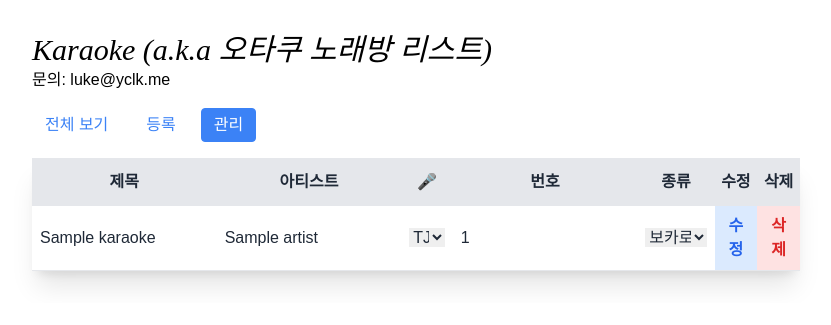
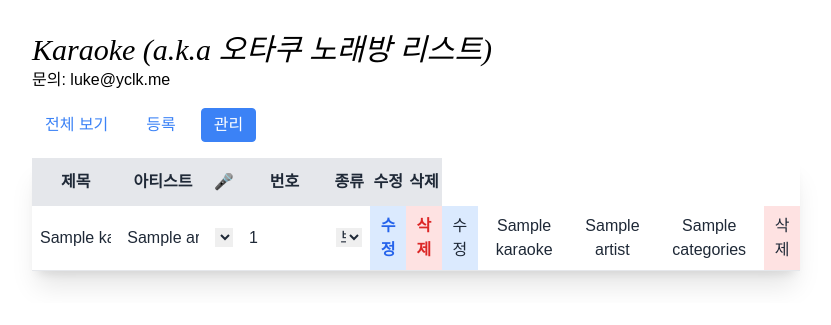
Before and after one commit to YCLK/karaoke-index-vercel, a Flask app: page /manage/ in a window 1280 px wide. Shown: the top 325 px of the page, without its empty margins (224-1055 px from the left). Run offline with Flask 3, Linux system fonts and the light colour scheme; the visitor is signed in with stand-in values (Sample User, id 1); a database or web service that is not in the repository returns one stand-in record (values such as "Sample title"); some libraries are stand-ins or nearby versions; some web fonts are replaced.

Commit message:
Update manage.html

```diff
--- a/api/templates/manage.html
+++ b/api/templates/manage.html
@@ -107,7 +107,7 @@
                             <a href="/delete/{{ i['_id'] }}" class="text-red-600 font-bold hover:underline">삭제</a>
                         </td>
 
-                        <!-- <td class="p-2 bg-blue-100"><a href="/edit/{{i['_id']}}">수정</a></td>
+                        <td class="p-2 bg-blue-100"><a href="/edit/{{i['_id']}}">수정</a></td>
                         <td class="p-2">{{i['title']}}</td>
                         <td class="p-2">{{i['artist']}}</td>
                         <td class="p-2">{{i['categories']}}</td>
```
